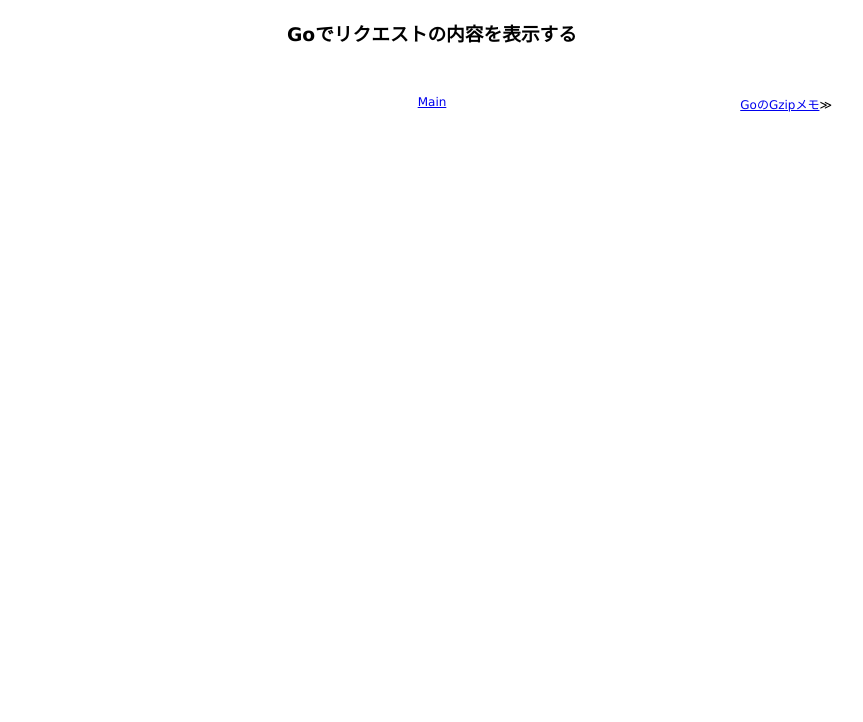
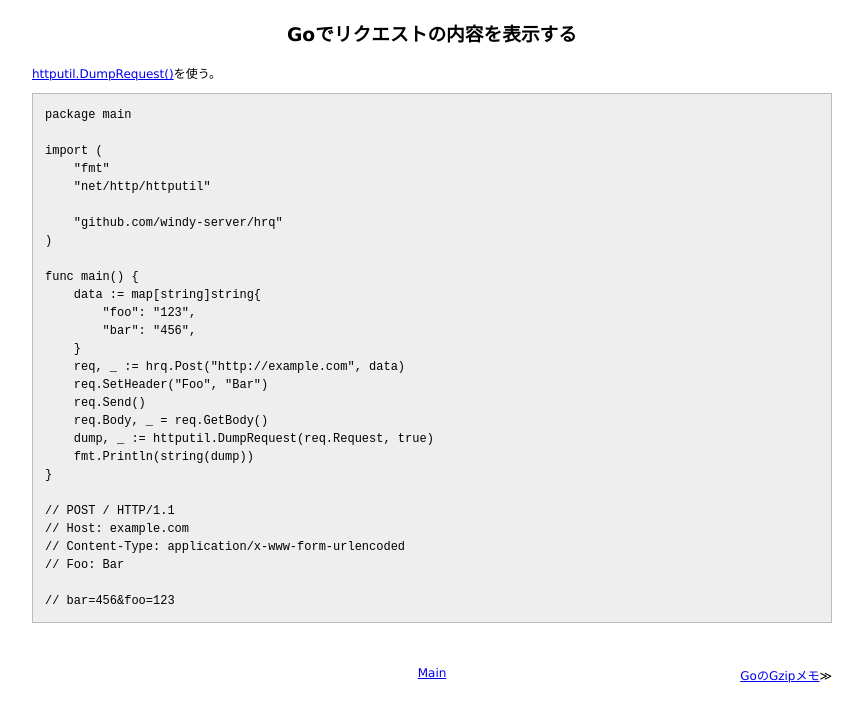
Before and after one commit to 38elements/38elements.github.com, a Jekyll site: the page built from _posts/2017-09-25-golang-request-dump.md, in a window 1280 px wide. Shown: the top 722 px of the page, without its empty margins (208-1071 px from the left). Built offline with Jekyll 4.4.1, drawn with Linux system fonts in a browser that asks for light colours.

Commit message:
Update 2017-09-25-golang-request-dump.md

````diff
--- a/_posts/2017-09-25-golang-request-dump.md
+++ b/_posts/2017-09-25-golang-request-dump.md
@@ -2,3 +2,36 @@
 layout: posts
 title: Goでリクエストの内容を表示する
 ---
+
+[httputil.DumpRequest()](https://golang.org/pkg/net/http/httputil/#DumpRequest)を使う。
+
+```Go
+package main
+
+import (
+    "fmt"
+    "net/http/httputil"
+
+    "github.com/windy-server/hrq"
+)
+
+func main() {
+    data := map[string]string{
+        "foo": "123",
+        "bar": "456",
+    }
+    req, _ := hrq.Post("http://example.com", data)
+    req.SetHeader("Foo", "Bar")
+    req.Send()
+    req.Body, _ = req.GetBody()
+    dump, _ := httputil.DumpRequest(req.Request, true)
+    fmt.Println(string(dump))
+}
+
+// POST / HTTP/1.1
+// Host: example.com
+// Content-Type: application/x-www-form-urlencoded
+// Foo: Bar
+
+// bar=456&foo=123
+```
````
